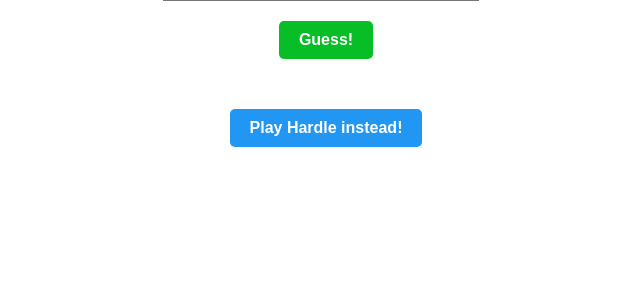
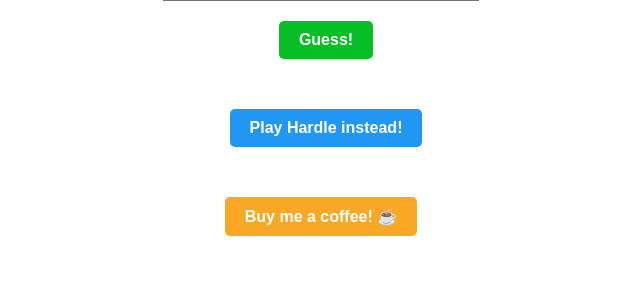
Before and after one commit to jamesdanielwhitford/deploy-test, a Flask app: page /randle in a window 1280 px wide. Shown: the part 224-520 px from the top of the page, without its empty margins (319-959 px from the left). Run offline with Flask 3, Linux system fonts and the light colour scheme; some libraries are stand-ins or nearby versions.

Commit message:
Add coffee button to form

```diff
--- a/templates/randle.html
+++ b/templates/randle.html
@@ -28,8 +28,14 @@
       <form action="/" method="get" id="form">
         <input type="submit" id="randleButton" value="Play Hardle instead!" />
       </form>
+      <button
+        class="center"
+        id="coffee"
+        onclick="window.open('https://www.buymeacoffee.com/jameswhitford')"
+      >
+        Buy me a coffee! ☕️
+      </button>
     </div>
-
     <script src="https://cdnjs.cloudflare.com/ajax/libs/seedrandom/3.0.5/seedrandom.min.js"></script>
     <script
       type="module"
```
